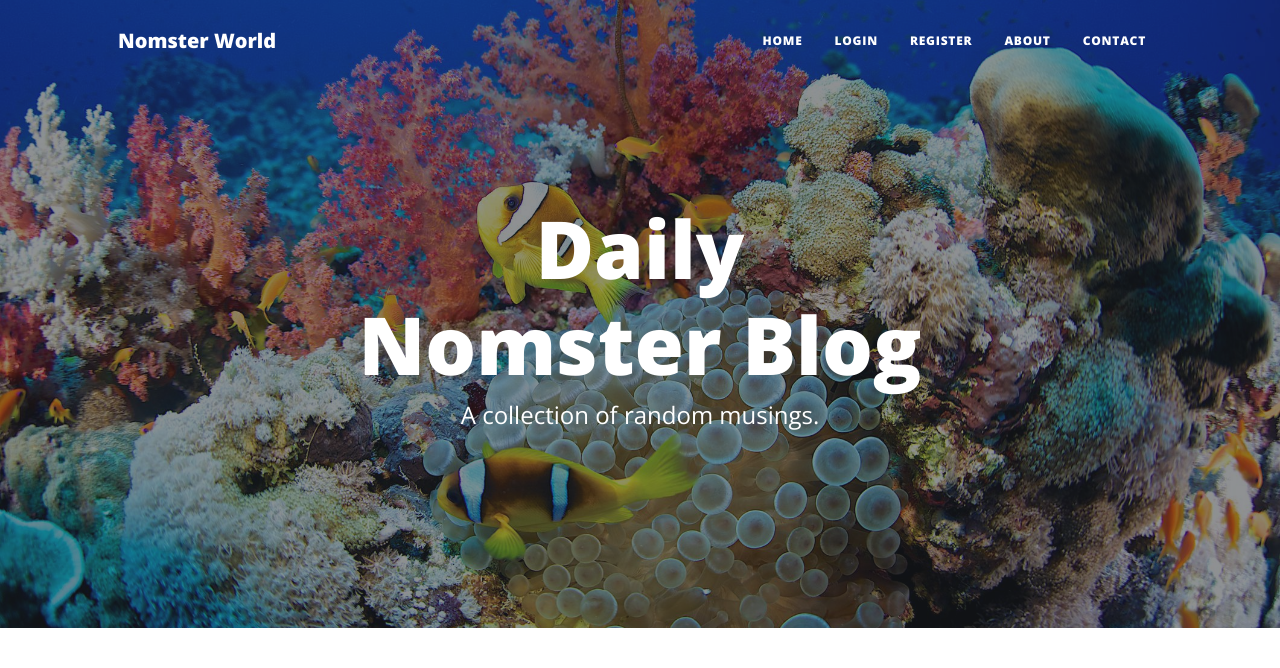
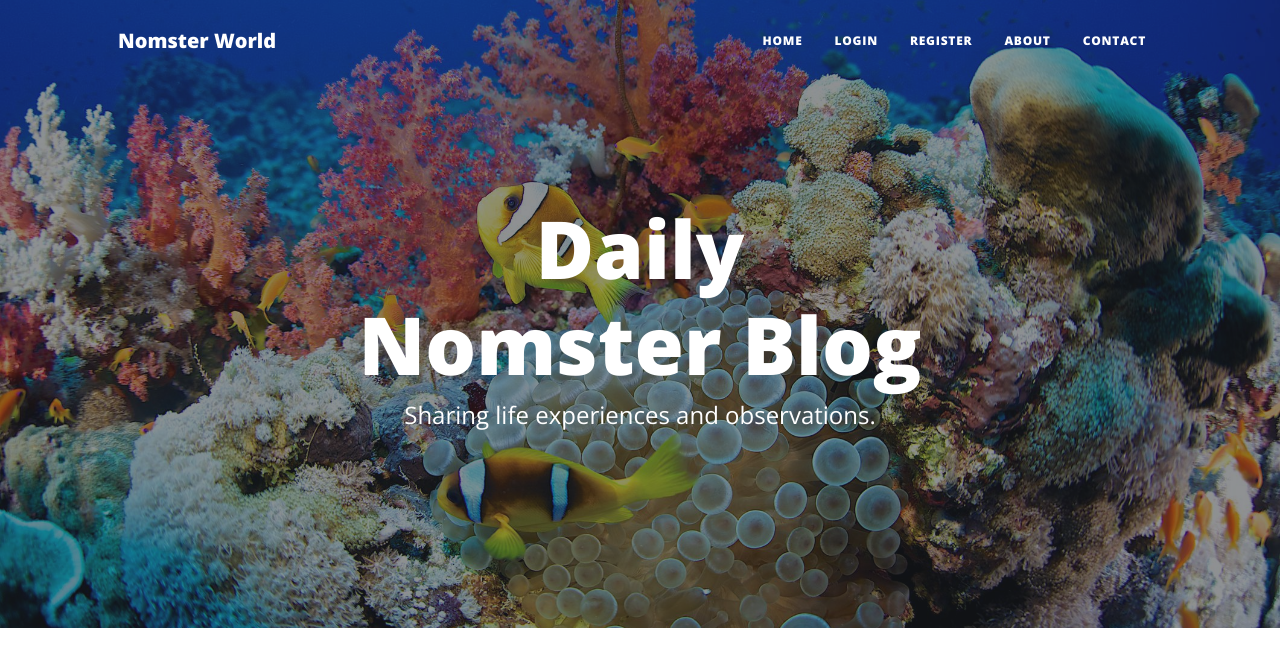
Before and after one commit to joeymaza/Nomster_Blog, a Flask app: page / in a window 1280 px wide. Shown: the top 668 px of the page. Run offline with Flask 3, Linux system fonts and the light colour scheme; data that the repository does not hold is empty; some libraries are stand-ins or nearby versions.

Commit message:
changed title

```diff
--- a/templates/index.html
+++ b/templates/index.html
@@ -10,7 +10,7 @@
       <div class="col-md-10 col-lg-8 col-xl-7">
         <div class="site-heading">
           <h1>Daily Nomster Blog</h1>
-          <span class="subheading">A collection of random musings.</span>
+          <span class="subheading">Sharing life experiences and observations.</span>
         </div>
       </div>
     </div>
```
